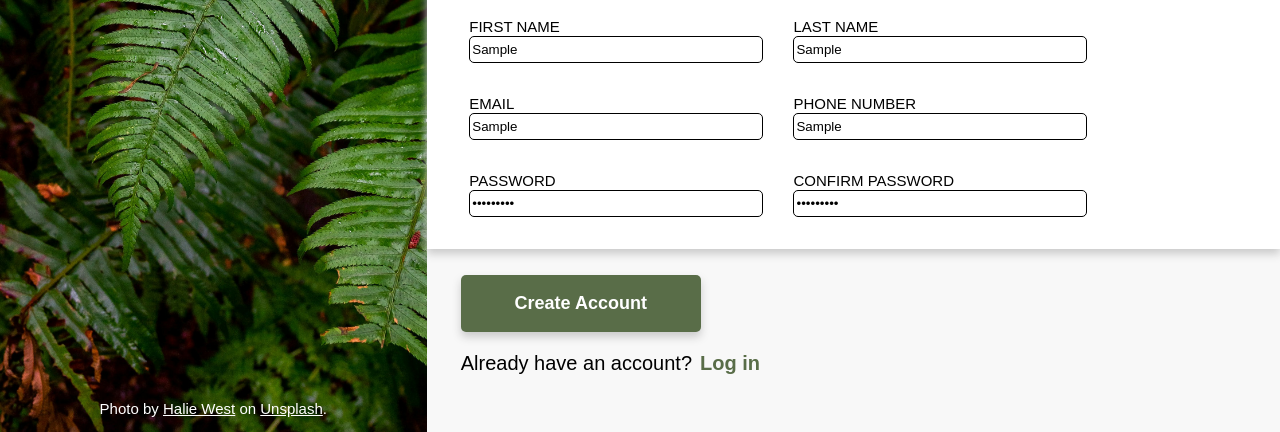
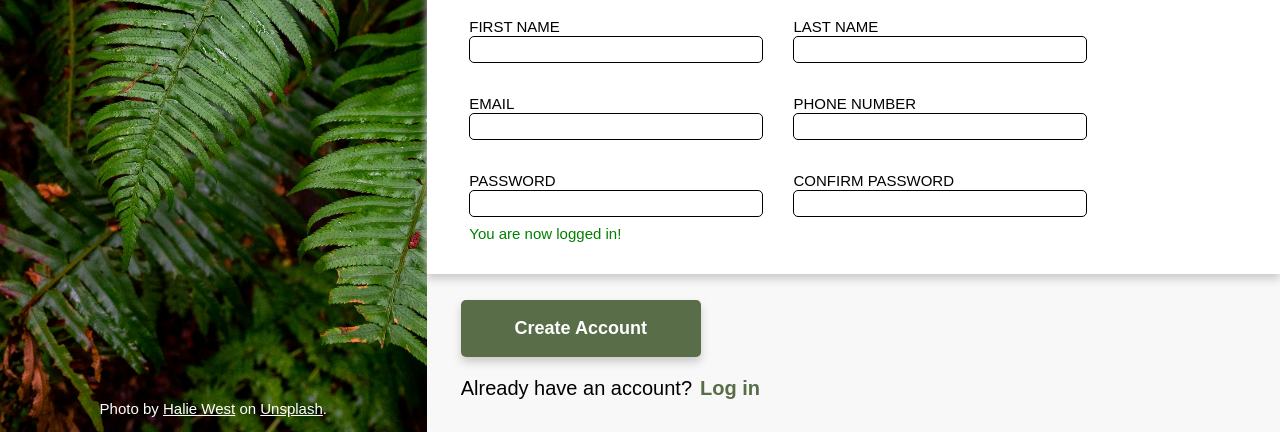
Before and after one commit to ventoXCode/Sign-up-Form, a plain HTML site: page index.html in a window 1280 px wide. Both pictures are taken after typing "Sample", "Sample", "Sample123", "Sample", "Sample", "Sample123" into the empty fields and a click on the button "Create Account". Shown: the part 368-800 px from the top of the page. Drawn offline with Linux system fonts and the light colour scheme.

Commit message:
Add password validation

```diff
--- a/index.html
+++ b/index.html
@@ -47,7 +47,8 @@
                 <label for="email">EMAIL</label><br />
                 <input type="text" id="email" /><br />
                 <label for="fname">PASSWORD</label><br />
-                <input type="password" id="password" /><br />
+                <input type="password" id="password1" /><br />
+                <p id="invalid"></p>
               </form>
             </div>
             <div class="right-half">
@@ -56,18 +57,21 @@
               <label for="NUMBER">PHONE NUMBER</label><br />
               <input type="text" id="phone" /><br />
               <label for="password">CONFIRM PASSWORD</label><br />
-              <input type="password" id="sndpassword" /><br />
+              <input type="password" id="password2" /><br />
             </div>
           </div>
         </div>
         <div class="buttons">
-          <button type="button">Create Account</button>
+          <button type="button" onclick="validate_password()">
+            Create Account
+          </button>
           <div class="login">
             <p>Already have an account?</p>
-            <a href="#">Log in</a>
+            <a href="">Log in</a>
           </div>
         </div>
       </div>
     </div>
+    <script src="script.js"></script>
   </body>
 </html>
--- a/script.js
+++ b/script.js
@@ -0,0 +1,22 @@
+function validate_password() {
+  let password = document.getElementById("password1");
+  let conf_password = document.getElementById("password2");
+  let invalid = document.getElementById("invalid");
+  let forms = document.getElementsByTagName("input");
+
+  if (password.value != conf_password.value) {
+    invalid.textContent = "* Passwords do not match";
+    password.style.borderColor = "red";
+    conf_password.style.borderColor = "red";
+    password.value = "";
+    conf_password.value = "";
+  } else {
+    invalid.textContent = "You are now logged in!";
+    invalid.style.color = "green";
+    password.style.borderColor = "";
+    conf_password.style.borderColor = "";
+    for (let i = 0; i < forms.length; i++) {
+      forms[i].value = "";
+    }
+  }
+}
--- a/style.css
+++ b/style.css
@@ -153,3 +153,9 @@ button:active {
 .login a:active {
   color: #435236;
 }
+#invalid {
+  margin-bottom: 2rem;
+  margin-top: -1.5rem;
+  color: red;
+  font-size: 15px;
+}
```
